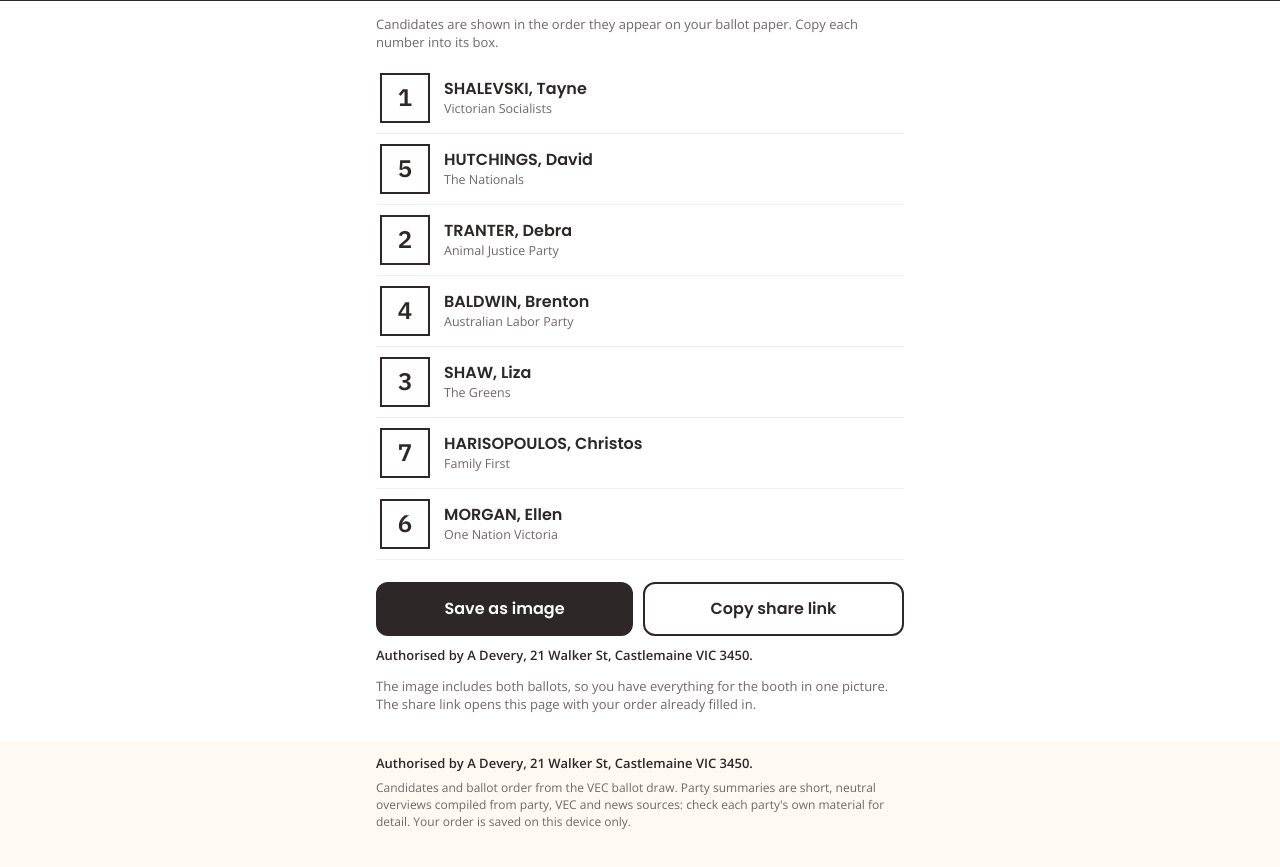
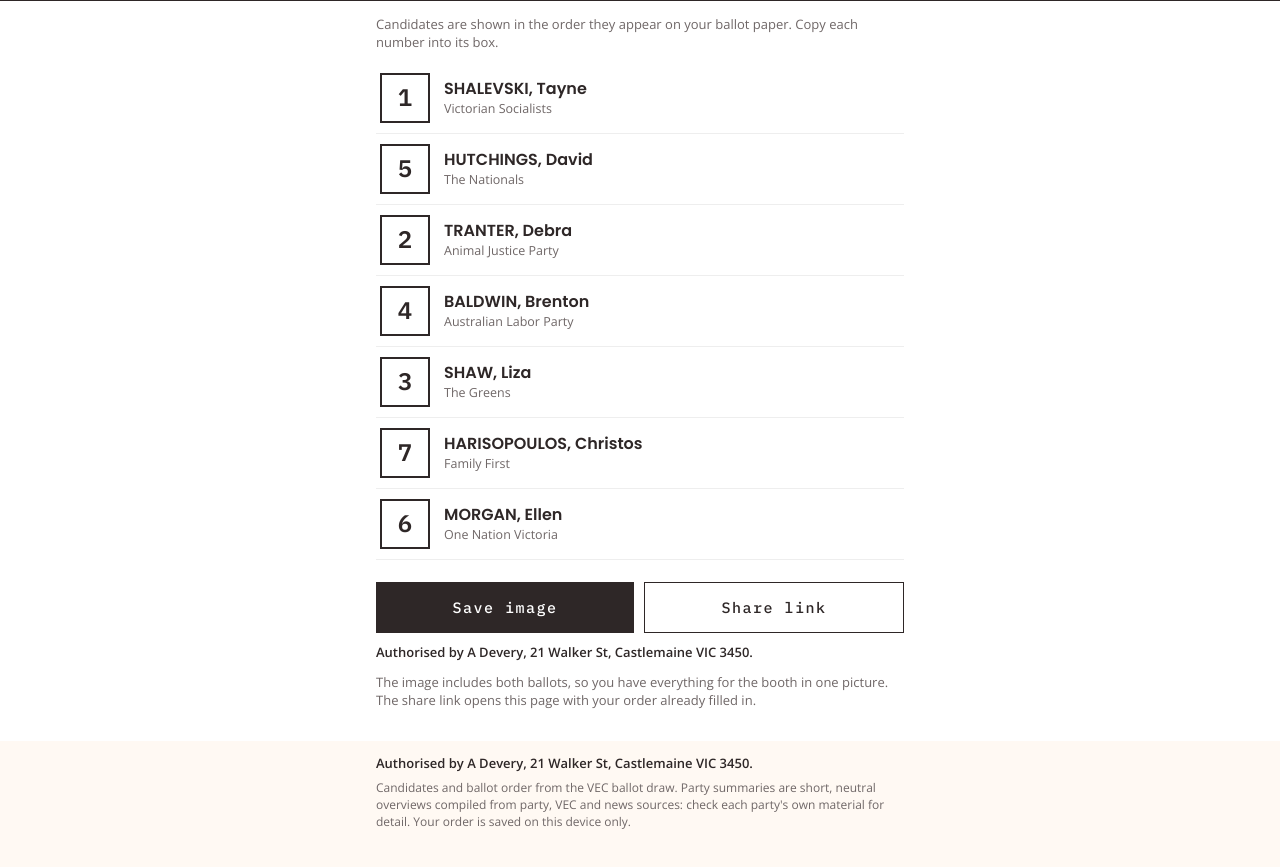
Before and after one commit to yrm8Ange/vic-votes, a plain HTML site: page index.html in a window 1280 px wide. Both pictures are taken after a click on the button "Show my ballot paper". Shown: the part 59-926 px from the top of the page. Drawn offline with nearby package versions, Linux system fonts and the light colour scheme.

Commit message:
Match site button style: IBM Plex Mono, letter-spaced, square
Co-Authored-By: Claude Opus 5.5 <noreply@anthropic.com>
Claude-Session: https://claude.ai/code/session_01K6pZnJf4mchBRKzvhQLaZK

```diff
--- a/index.html
+++ b/index.html
@@ -103,7 +103,8 @@ h1{font-weight:700;letter-spacing:-.01em}
 .btn,.xbtn,.close,.bphd button,.seg button,.poshd,.offhd,.flag{font-family:var(--mono)}
 .btn{color:var(--ink)!important;border-color:var(--ink)!important}
 .seg button{color:var(--ink)}
-.cta button,.bigbtn{font-family:var(--head);font-weight:600;letter-spacing:0;font-size:16px;text-transform:none}
+.cta button,.bigbtn{font-family:var(--mono);font-weight:500;letter-spacing:.1em;font-size:15px;text-transform:none;border-radius:0;white-space:nowrap}
+.bigbtn.ghost2{border-width:1.5px}
 .btn{font-weight:500}
 .info{color:var(--muted)}
 footer{font-size:12px;color:var(--muted);padding:6px 16px 110px;max-width:560px;margin:0 auto}
@@ -527,7 +528,7 @@ function showBallot(){
     const n=S.btl.indexOf("U1")+1;
     h+=`<div class="bgrp"><div class="gh">Ungrouped</div><div class="brow"><span class="bbox ${n?"":"empty"}">${n||""}</span><div><div class="nm">Nick McHugh</div><div class="pt">Independent${locI("U1")}</div></div></div></div>`;
   }
-  h+=`<div class="bpact"><button class="bigbtn" data-act="img">Save as image</button><button class="bigbtn ghost2" data-act="share">Copy share link</button></div>
+  h+=`<div class="bpact"><button class="bigbtn" data-act="img">Save image</button><button class="bigbtn ghost2" data-act="share">Share link</button></div>
   <p class="bpi" style="margin-top:10px;color:var(--ink);font-weight:600">Authorised by A Devery, 21 Walker St, Castlemaine VIC 3450.</p><p class="bpi">The image includes both ballots, so you have everything for the booth in one picture. The share link opens this page with your order already filled in.</p>`;
   h+=`</div>`;
   const bp=document.getElementById("bp"); bp.innerHTML=h; bp.classList.add("open"); bp.scrollTop=0;
@@ -547,7 +548,7 @@ document.addEventListener("click",e=>{
   else if(d.mode){S.mode=d.mode;}
   else if(d.mv){const a=arr(),i=a.indexOf(d.mv),j=i+ +d.d; if(j>=0&&j<a.length){[a[i],a[j]]=[a[j],a[i]];} if(S.ch==="lc"&&S.mode==="atl") S.btl=btlFrom(S.atl);}
   else if(d.act==="share"){doShare(t);return;}
-  else if(d.act==="img"){t.textContent="Making image…";doImage().finally(()=>t.textContent="Save as image");return;}
+  else if(d.act==="img"){t.textContent="Making…";doImage().finally(()=>t.textContent="Save image");return;}
   else if(d.act==="export"){const txt="MY ORDER\nLA: "+S.la.join(",")+"\nATL: "+S.atl.join(",")+"\nBTL: "+S.btl.join(",");
     const done=()=>{t.textContent="Copied ✓";setTimeout(()=>t.textContent="Copy my order",2000)};
     try{navigator.clipboard.writeText(txt).then(done,()=>showTxt(txt));}catch(_){showTxt(txt)} return;}
@@ -556,12 +557,12 @@ document.addEventListener("click",e=>{
   else if(d.act==="savemine"){ SAVED={la:[...S.la],atl:[...S.atl],btl:[...S.btl]}; try{localStorage.setItem("myhtv-saved",JSON.stringify(SAVED));t.textContent="Saved ✓";setTimeout(()=>t.textContent="Save my order",2000);}catch(_){t.textContent="Couldn't save on this device";} return; }
   else return;
   save(); render();
-  document.getElementById("show").textContent = S.ch==="la" ? "Show my ballot paper" : S.mode==="atl" ? "Show my ballot paper (above the line)" : "Show my ballot paper (below the line)";
+  document.getElementById("show").textContent = "Show my ballot paper";
 });
 const fromLink=loadFromHash();
 render();
 if(fromLink){ const n=document.createElement("div"); n.className="toast"; n.textContent="Loaded the order from your share link"; document.body.appendChild(n); setTimeout(()=>n.remove(),3500); }
-document.getElementById("show").textContent = S.ch==="la" ? "Show my ballot paper" : S.mode==="atl" ? "Show my ballot paper (above the line)" : "Show my ballot paper (below the line)";
+document.getElementById("show").textContent = "Show my ballot paper";
 </script>
 </body>
 </html>
```
